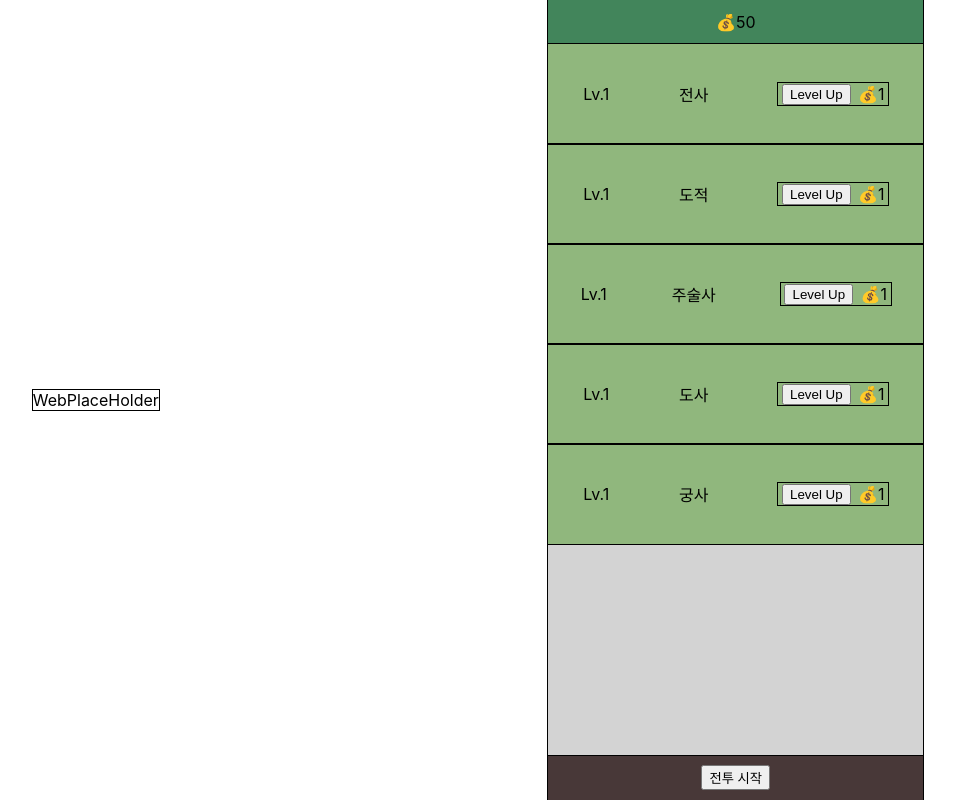
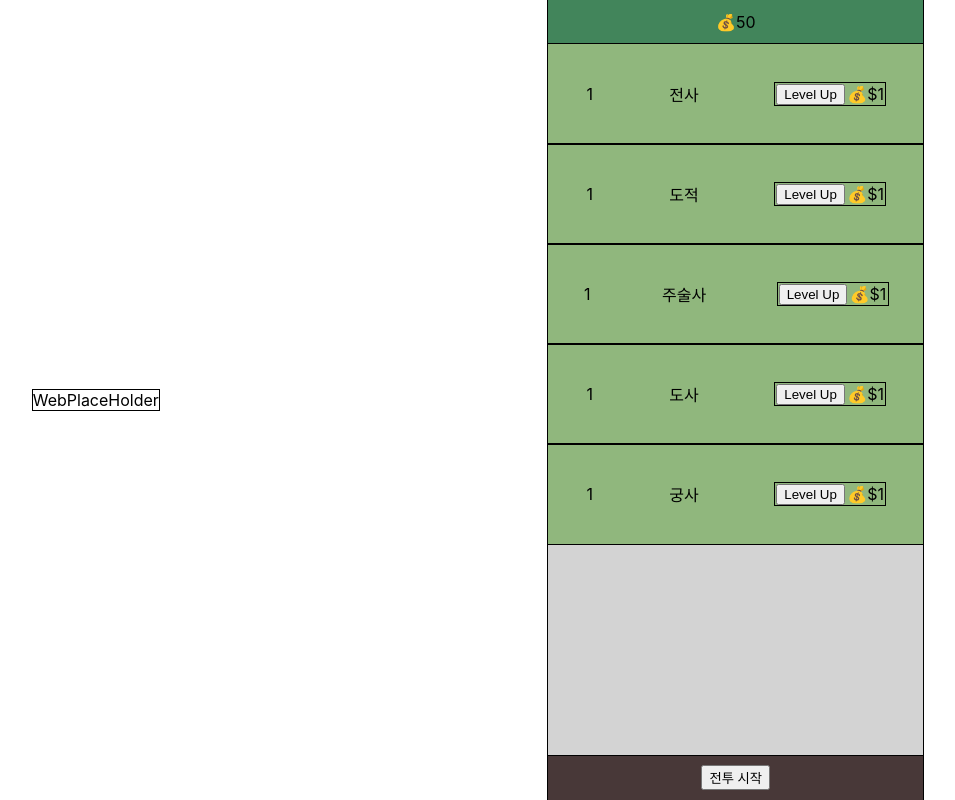
Before and after one commit to KingGod-Tmp/KingGod-FE, a React (Create React App) app: page / in a window 1280 px wide. Shown: the whole page, without its empty margins (162-1117 px from the left). Built offline with nearby package versions, Linux system fonts and the light colour scheme.

Commit message:
Add Hero Redux

```diff
--- a/src/components/main/HeroBox.tsx
+++ b/src/components/main/HeroBox.tsx
@@ -1,14 +1,24 @@
 import React from 'react'
 import styled from "styled-components";
+import { useAppDispatch } from '../../redux/hooks';
+import { levelUp } from '../../redux/modules/hero';
+import { hero } from "../../types/hero"
 
-const HeroBox = ({ name }: any) => {
+const HeroBox = ({ name, level }: any) => {
+  const dispatch = useAppDispatch()
+  const cost = 2 ** (level - 1)
+  function clickToLevelUp(hero: hero['name']) {
+    console.log('clicked')
+    dispatch(levelUp(hero))
+  }
+
   return (
     <HeroRow>
-      <span className="hero_level">Lv.1</span>
+      <span className="hero_level">{ level }</span>
       <span className="hero_name">{ name }</span>
       <LevelUp>
-        <span className="level_up_button"><button>Level Up</button></span>
-        <span className="level_up_cost">💰1</span>
+        <span className="level_up_button"><button onClick={() => clickToLevelUp(name)}>Level Up</button></span>
+        <span className="level_up_cost">💰${ cost }</span>
       </LevelUp>
 
     </HeroRow>
--- a/src/components/page/main/MainPageBody.tsx
+++ b/src/components/page/main/MainPageBody.tsx
@@ -1,14 +1,15 @@
 import React from "react";
 import styled from "styled-components";
+import { useAppSelector } from "../../../redux/hooks";
+import { hero } from "../../../types/hero";
 import HeroBox from "../../main/HeroBox";
 
-const HEROES: string[] = ["전사", "도적", "주술사", "도사", "궁사"];
-
 const MainPageBody = () => {
+  const heroes = useAppSelector(state => state.hero.heroes)
   return (
     <HeroListSection>
-      {HEROES.map((hero: string, idx) => {
-        return <HeroBox key={"HeroBox" + idx} name={hero} />;
+      {heroes.map((hero: hero, idx) => {
+        return <HeroBox key={"HeroBox" + idx} name={hero.name} level={hero.level}/>;
       })}
     </HeroListSection>
   );
--- a/src/redux/configStore.tsx
+++ b/src/redux/configStore.tsx
@@ -7,10 +7,11 @@ import {
 
   //import modules
   import units from "./modules/units"
+  import hero from "./modules/hero"
 
   const middlewares = [thunk];
   const enhancer = applyMiddleware(...middlewares);
-  const rootReducer = combineReducers({ units });
+  const rootReducer = combineReducers({ units, hero });
 
   const store = createStore(rootReducer, enhancer);
   export type RootState = ReturnType<typeof store.getState>
--- /dev/null
+++ b/src/redux/modules/hero.tsx
@@ -0,0 +1,120 @@
+import { hero } from "../../types/hero"
+
+// Actions
+export const SET = "hero/SET" as const
+export const LEVELUP = "hero/LEVELUP" as const
+
+// initialState
+type HeroState = {
+    heroes: hero[]
+}
+const initialState: HeroState = {
+    heroes: [
+        {
+            name: "전사",
+            level: 1,
+            attack: 10,
+            ability: 10,
+            defense: 10,
+            resistence: 10,
+            health: 100,
+            mana: 100
+        },
+        {
+            name: "도적",
+            level: 1,
+            attack: 10,
+            ability: 10,
+            defense: 10,
+            resistence: 10,
+            health: 100,
+            mana: 100
+        },
+        {
+            name: "주술사",
+            level: 1,
+            attack: 10,
+            ability: 10,
+            defense: 10,
+            resistence: 10,
+            health: 100,
+            mana: 100
+        },
+        {
+            name: "도사",
+            level: 1,
+            attack: 10,
+            ability: 10,
+            defense: 10,
+            resistence: 10,
+            health: 100,
+            mana: 100
+        },
+        {
+            name: "궁사",
+            level: 1,
+            attack: 10,
+            ability: 10,
+            defense: 10,
+            resistence: 10,
+            health: 100,
+            mana: 100
+        }
+    ]
+}
+
+// Action Function
+export function setHeroData() {
+    return { type: SET }
+}
+
+export function levelUp(name: hero['name']) {
+    return { type: LEVELUP, name: name }
+}
+
+// Action Middleware
+export const levelUpMW = (level: hero['level']) => {
+    return function (dispatch: any) {
+        // dispatch(payLevelUp(level))
+    }
+}
+
+export default function reducer(state = initialState, action: any = {}) {
+    switch (action.type) {
+        case "hero/SET": {
+            return state
+        }
+        case "hero/LEVELUP": {
+            const heroes = [...state.heroes]
+            const hero = heroes.filter(hero => hero.name === action.name)[0]
+
+            hero.level++
+            if (hero.name === '전사') {
+                hero.defense += 10
+                hero.health += 50
+            }
+            if (hero.name === '도적') {
+                hero.attack += 5
+                hero.ability += 5
+                hero.health += 25
+                hero.mana += 25
+            }
+            if (hero.name === '주술사') {
+                hero.ability += 10
+                hero.mana += 50
+            }
+            if (hero.name === '도사') {
+                hero.ability += 10
+                hero.mana += 50
+            }
+            if (hero.name === '궁사') {
+                hero.attack += 15
+            }
+
+            console.log(heroes)
+            return { heroes: heroes }
+        }
+        default:
+            return state
+    }
+}
--- a/src/types/hero.tsx
+++ b/src/types/hero.tsx
@@ -5,4 +5,6 @@ export type hero = {
     ability: number
     defense: number
     resistence: number
+    health: number
+    mana: number
 }
```
